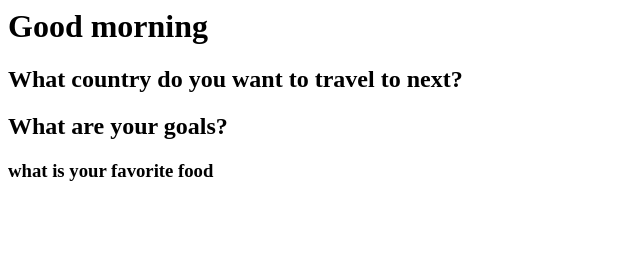
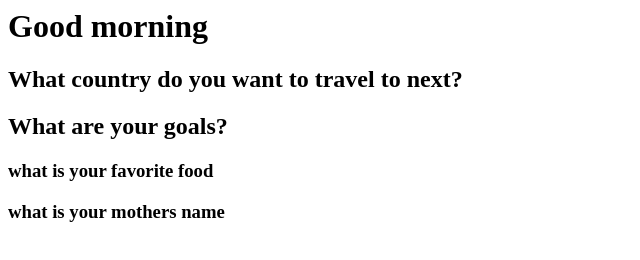
Before and after one commit to Janedoeny/onelove, a plain HTML site: page index.html in a window 1280 px wide. Shown: the whole page, without its empty margins (0-640 px from the left). Drawn offline with Linux system fonts and the light colour scheme.

Commit message:
Update index.html

```diff
--- a/index.html
+++ b/index.html
@@ -2,3 +2,4 @@
 <h2>What country do you want to travel to next?</h2>
 <h2>What are your goals?</h2>
 <h3>what is your favorite food <h3>
+<h3> what is your mothers name<h3>
```
